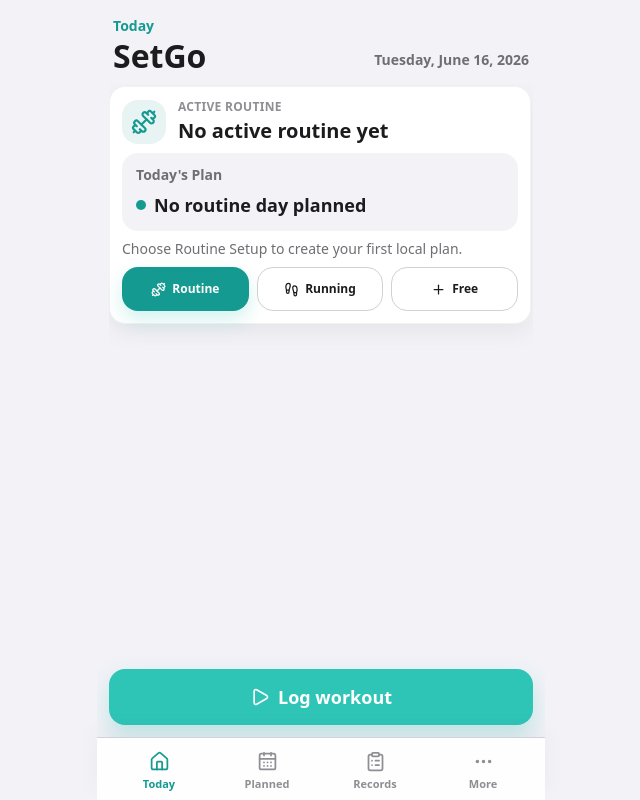
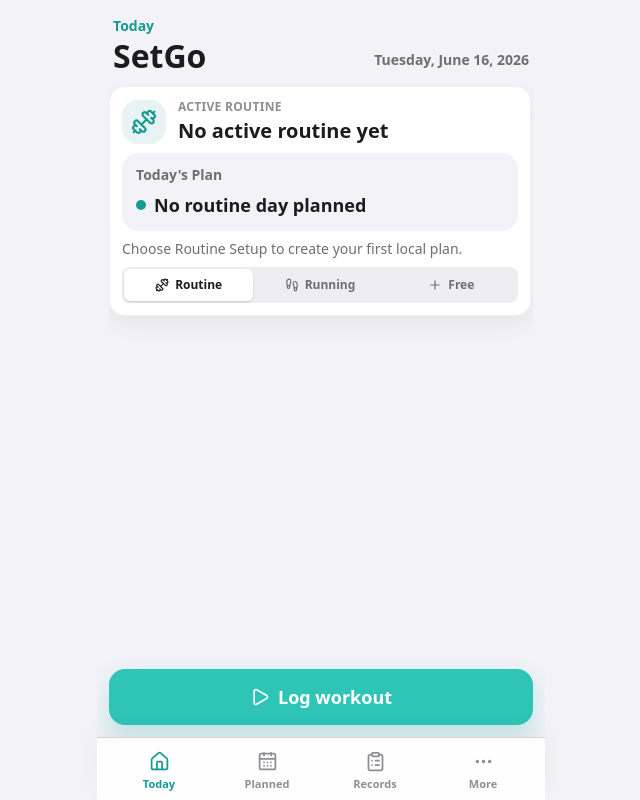
Before and after one commit to jeongjae/SetGo, a React (Vite) app: page / in a window 1280 px wide. Shown: the whole page, without its empty margins (319-959 px from the left). Built offline with nearby package versions, Linux system fonts and the light colour scheme.

Commit message:
Advance iOS UI polish and split page bundles

```diff
--- a/src/app/App.tsx
+++ b/src/app/App.tsx
@@ -1,16 +1,18 @@
-import { useEffect, useState } from 'react';
+import { Suspense, lazy, useEffect, useState } from 'react';
 import { PwaStatus } from './PwaStatus';
 import { AppBottomNav } from './AppBottomNav';
-import { CalendarPage } from '../pages/CalendarPage';
-import { ExportPage } from '../pages/ExportPage';
-import { MorePage } from '../pages/MorePage';
-import { RecordsPage } from '../pages/RecordsPage';
-import { RoutineSetupPage } from '../pages/RoutineSetupPage';
-import { TodayPage } from '../pages/TodayPage';
-import { WorkoutPage } from '../pages/WorkoutPage';
 import { getOrCreateTodayWorkout, getOrCreateWorkoutForDate, type WorkoutStartKind } from '../db/workouts';
 import { formatDateKey } from '../utils/date';
 import { requestPersistentStorage } from '../db/db';
+import { getStoredLocale } from '../i18n/i18n';
+
+const CalendarPage = lazy(() => import('../pages/CalendarPage').then((module) => ({ default: module.CalendarPage })));
+const ExportPage = lazy(() => import('../pages/ExportPage').then((module) => ({ default: module.ExportPage })));
+const MorePage = lazy(() => import('../pages/MorePage').then((module) => ({ default: module.MorePage })));
+const RecordsPage = lazy(() => import('../pages/RecordsPage').then((module) => ({ default: module.RecordsPage })));
+const RoutineSetupPage = lazy(() => import('../pages/RoutineSetupPage').then((module) => ({ default: module.RoutineSetupPage })));
+const TodayPage = lazy(() => import('../pages/TodayPage').then((module) => ({ default: module.TodayPage })));
+const WorkoutPage = lazy(() => import('../pages/WorkoutPage').then((module) => ({ default: module.WorkoutPage })));
 
 export type AppView = 'today' | 'calendar' | 'records' | 'more' | 'routines' | 'exercises' | 'weeklyPlan' | 'export' | 'workout';
 type WorkoutReturnView = 'today' | 'calendar' | 'records';
@@ -172,11 +174,14 @@ export function App() {
               refreshKey={refreshKey}
               onStartWorkout={(routineDayId, sessionId, createNew, kind) => void handleStartWorkout(routineDayId, undefined, sessionId, createNew, kind)}
             />;
+  const loadingLabel = getStoredLocale() === 'ko' ? '불러오는 중...' : 'Loading...';
 
   return (
     <main className="app-shell ios-screen">
       <PwaStatus />
-      {content}
+      <Suspense fallback={<div className="ios-page items-center justify-center text-sm font-bold text-[#6E6E73]">{loadingLabel}</div>}>
+        {content}
+      </Suspense>
       {view !== 'workout' ? <AppBottomNav activeView={view} onNavigate={handleNavigate} /> : null}
     </main>
   );
--- /dev/null
+++ b/src/components/IosPrimitives.tsx
@@ -0,0 +1,108 @@
+import { ChevronRight, type LucideIcon } from 'lucide-react';
+import type { ReactNode } from 'react';
+
+type IOSPageHeaderProps = {
+  eyebrow?: ReactNode;
+  title: ReactNode;
+  description?: ReactNode;
+  action?: ReactNode;
+};
+
+export function IOSPageHeader({ eyebrow, title, description, action }: IOSPageHeaderProps) {
+  return (
+    <header className="ios-page-header">
+      <div className="min-w-0">
+        {eyebrow ? <p className="ios-eyebrow">{eyebrow}</p> : null}
+        <h1 className="ios-title truncate">{title}</h1>
+        {description ? <p className="ios-subtext mt-1">{description}</p> : null}
+      </div>
+      {action}
+    </header>
+  );
+}
+
+type IOSListRowProps = {
+  icon: LucideIcon;
+  iconClassName?: string;
+  title: ReactNode;
+  detail?: ReactNode;
+  onClick?: () => void;
+};
+
+export function IOSListRow({
+  icon: Icon,
+  iconClassName = 'bg-[#8E8E93]',
+  title,
+  detail,
+  onClick,
+}: IOSListRowProps) {
+  const content = (
+    <>
+      <span className={`flex h-8 w-8 shrink-0 items-center justify-center rounded-lg text-white ${iconClassName}`}>
+        <Icon aria-hidden="true" size={17} />
+      </span>
+      <span className="min-w-0 flex-1">
+        <span className="block text-sm font-bold text-[#1C1C1E]">{title}</span>
+        {detail ? <span className="mt-0.5 block text-xs font-semibold text-[#8E8E93]">{detail}</span> : null}
+      </span>
+      {onClick ? <ChevronRight aria-hidden="true" size={16} className="text-[#C7C7CC]" /> : null}
+    </>
+  );
+
+  if (!onClick) {
+    return <div className="ios-row flex w-full items-center gap-3 bg-white p-3.5 text-left">{content}</div>;
+  }
+
+  return (
+    <button
+      type="button"
+      onClick={onClick}
+      className="ios-row flex w-full items-center gap-3 bg-white p-3.5 text-left transition-all active:bg-[#F2F2F7]"
+    >
+      {content}
+    </button>
+  );
+}
+
+type IOSSegmentedControlProps<T extends string> = {
+  value: T;
+  options: Array<{
+    value: T;
+    label: ReactNode;
+    icon?: LucideIcon;
+  }>;
+  onChange: (value: T) => void;
+  columns?: number;
+};
+
+export function IOSSegmentedControl<T extends string>({
+  value,
+  options,
+  onChange,
+  columns,
+}: IOSSegmentedControlProps<T>) {
+  return (
+    <div
+      className="ios-segmented"
+      style={{ gridTemplateColumns: `repeat(${columns ?? options.length}, minmax(0, 1fr))` }}
+    >
+      {options.map((option) => {
+        const active = value === option.value;
+        const Icon = option.icon;
+
+        return (
+          <button
+            key={option.value}
+            type="button"
+            onClick={() => onChange(option.value)}
+            aria-pressed={active}
+            className={`ios-segment ${active ? 'ios-segment-active' : ''}`}
+          >
+            {Icon ? <Icon aria-hidden="true" size={14} /> : null}
+            <span>{option.label}</span>
+          </button>
+        );
+      })}
+    </div>
+  );
+}
--- a/src/pages/MorePage.tsx
+++ b/src/pages/MorePage.tsx
@@ -1,6 +1,7 @@
-import { CalendarClock, ChevronRight, Database, Dumbbell, FileDown, Info, Languages, Library } from 'lucide-react';
+import { CalendarClock, Database, Dumbbell, FileDown, Info, Languages, Library } from 'lucide-react';
 import { useEffect, useState } from 'react';
 import type { AppView } from '../app/App';
+import { IOSListRow, IOSPageHeader } from '../components/IosPrimitives';
 import { getStoredLocale, saveStoredLocale, t, type AppLocale } from '../i18n/i18n';
 
 type MorePageProps = {
@@ -43,27 +44,24 @@ export function MorePage({ onNavigate, onLocaleChanged }: MorePageProps) {
       view: 'exercises' as AppView,
       icon: Library,
       bg: 'bg-[#FF9500]',
-      title: locale === 'ko' ? '운동 라이브러리' : t(locale, 'exerciseLibrary'),
+      title: t(locale, 'exerciseLibrary'),
       detail: locale === 'ko' ? '운동 검색, 추가, 변경' : 'Search, add and edit exercises',
     },
     {
       view: 'weeklyPlan' as AppView,
       icon: CalendarClock,
       bg: 'bg-[#5856D6]',
-      title: locale === 'ko' ? '운동 사이클 계획' : t(locale, 'weeklyPlan'),
-      detail: locale === 'ko' ? '운동/휴식/러닝 사이클' : 'Workout, rest, and running cycle',
+      title: t(locale, 'weeklyPlan'),
+      detail: locale === 'ko' ? '운동, 휴식, 러닝 사이클' : 'Workout, rest, and running cycle',
     },
   ];
 
   return (
     <section className="ios-page gap-3.5 px-4 pb-4 pt-3.5">
-      <header className="ios-page-header">
-        <div>
-          <p className="ios-eyebrow">{t(locale, 'more')}</p>
-          <h1 className="ios-title">
-            {locale === 'ko' ? '관리 및 데이터' : 'Management and Data'}
-          </h1>
-        </div>
+      <IOSPageHeader
+        eyebrow={t(locale, 'more')}
+        title={locale === 'ko' ? '관리 및 데이터' : 'Management and Data'}
+        action={(
           <button
             type="button"
             aria-label={locale === 'ko' ? '데이터 저장 정보' : 'Data storage information'}
@@ -74,50 +72,35 @@ export function MorePage({ onNavigate, onLocaleChanged }: MorePageProps) {
           >
             <Info aria-hidden="true" size={20} />
           </button>
-      </header>
+        )}
+      />
 
       <div className="inner-scroll min-h-0 space-y-4 py-0.5">
         <p className="ios-subtext px-0.5">
           {locale === 'ko'
-            ? '루틴, 운동 라이브러리와 로컬 백업을 관리합니다.'
+            ? '루틴, 운동 라이브러리, 로컬 백업을 한곳에서 관리합니다.'
             : 'Manage routines, the exercise library, and local backups.'}
         </p>
 
         <div className="ios-group overflow-hidden">
-          {managementRows.map(({ view, icon: Icon, bg, title, detail }) => (
-            <button
+          {managementRows.map(({ view, icon, bg, title, detail }) => (
+            <IOSListRow
               key={view}
-              type="button"
+              icon={icon}
+              iconClassName={bg}
+              title={title}
+              detail={detail}
               onClick={() => onNavigate(view)}
-              className="ios-row flex w-full items-center gap-3 bg-white p-3.5 text-left transition-all active:bg-[#F2F2F7]"
-            >
-              <span className={`flex h-8 w-8 shrink-0 items-center justify-center rounded-lg text-white ${bg}`}>
-                <Icon aria-hidden="true" size={17} />
-              </span>
-              <span className="min-w-0 flex-1">
-                <span className="block text-sm font-bold text-[#1C1C1E]">{title}</span>
-                <span className="mt-0.5 block text-xs font-semibold text-[#8E8E93]">{detail}</span>
-              </span>
-              <ChevronRight aria-hidden="true" size={16} className="text-[#C7C7CC]" />
-            </button>
+            />
           ))}
 
-          <button
-            type="button"
+          <IOSListRow
+            icon={FileDown}
+            iconClassName="bg-[#34C759]"
+            title={t(locale, 'export')}
+            detail={locale === 'ko' ? 'Markdown, JSON 백업, CSV 관리' : 'Markdown, JSON backup, CSV management'}
             onClick={() => onNavigate('export')}
-            className="ios-row flex w-full items-center gap-3 bg-white p-3.5 text-left transition-all active:bg-[#F2F2F7]"
-          >
-            <span className="flex h-8 w-8 shrink-0 items-center justify-center rounded-lg bg-[#34C759] text-white">
-              <FileDown aria-hidden="true" size={17} />
-            </span>
-            <span className="min-w-0 flex-1">
-              <span className="block text-sm font-bold text-[#1C1C1E]">{t(locale, 'export')}</span>
-              <span className="mt-0.5 block text-xs font-semibold text-[#8E8E93]">
-                {locale === 'ko' ? 'Markdown, JSON 백업, CSV 관리' : 'Markdown, JSON backup, CSV management'}
-              </span>
-            </span>
-            <ChevronRight aria-hidden="true" size={16} className="text-[#C7C7CC]" />
-          </button>
+          />
 
           <div className="ios-row flex w-full items-center gap-3 bg-white p-3.5 text-left">
             <span className="flex h-8 w-8 shrink-0 items-center justify-center rounded-lg bg-[#8E8E93] text-white">
@@ -126,7 +109,7 @@ export function MorePage({ onNavigate, onLocaleChanged }: MorePageProps) {
             <span className="min-w-0 flex-1">
               <span className="block text-sm font-bold text-[#1C1C1E]">{t(locale, 'language')}</span>
               <span className="mt-0.5 block text-xs font-semibold text-[#8E8E93]">
-                {locale === 'ko' ? '앱 표시 언어' : 'Display language'}
+                {locale === 'ko' ? '표시 언어' : 'Display language'}
               </span>
             </span>
             <div className="flex shrink-0 items-center rounded-xl border border-black/5 bg-[#F2F2F7] p-0.5">
--- a/src/pages/RecordsPage.tsx
+++ b/src/pages/RecordsPage.tsx
@@ -2,6 +2,7 @@ import { BarChart3, CalendarRange } from 'lucide-react';
 import { useState } from 'react';
 import { ActualsPage } from './ActualsPage';
 import { StatsPage } from './StatsPage';
+import { IOSSegmentedControl } from '../components/IosPrimitives';
 import type { WorkoutStartKind } from '../db/workouts';
 import { getStoredLocale, t } from '../i18n/i18n';
 
@@ -25,30 +26,16 @@ export function RecordsPage({
   const [locale] = useState(() => getStoredLocale());
   const [subView, setSubView] = useState<RecordsSubView>('actuals');
   const recordModeControl = (
-    <div className="ios-segmented grid-cols-2">
-      {recordsSubViews.map((view) => {
-        const active = subView === view;
-        const Icon = view === 'actuals' ? CalendarRange : BarChart3;
-        const label = view === 'actuals' ? t(locale, 'recordsCalendar') : t(locale, 'recordsAnalysis');
-
-        return (
-          <button
-            key={view}
-            type="button"
-            onClick={() => setSubView(view)}
-            aria-pressed={active}
-            className={`ios-segment ${
-              active
-                ? 'ios-segment-active'
-                : ''
-            }`}
-          >
-            <Icon aria-hidden="true" size={14} />
-            <span>{label}</span>
-          </button>
-        );
-      })}
-    </div>
+    <IOSSegmentedControl
+      value={subView}
+      onChange={setSubView}
+      columns={2}
+      options={recordsSubViews.map((view) => ({
+        value: view,
+        icon: view === 'actuals' ? CalendarRange : BarChart3,
+        label: view === 'actuals' ? t(locale, 'recordsCalendar') : t(locale, 'recordsAnalysis'),
+      }))}
+    />
   );
 
   if (subView === 'stats') {
--- a/src/pages/TodayPage.tsx
+++ b/src/pages/TodayPage.tsx
@@ -1,5 +1,6 @@
 import { Dumbbell, Footprints, Play, Plus, Trash2 } from 'lucide-react';
 import { useEffect, useMemo, useState } from 'react';
+import { IOSSegmentedControl } from '../components/IosPrimitives';
 import { db } from '../db/db';
 import {
   getActiveRoutineDays,
@@ -8,7 +9,13 @@ import {
   getRoutineScheduleForDate,
 } from '../db/routines';
 import { seedDefaultExercises } from '../db/seed';
-import { deleteWorkoutSession, getRecentWorkoutSummaries, getTodayWorkout, getWorkoutSummariesForDate, type WorkoutSummary } from '../db/workouts';
+import {
+  deleteWorkoutSession,
+  getRecentWorkoutSummaries,
+  getTodayWorkout,
+  getWorkoutSummariesForDate,
+  type WorkoutSummary,
+} from '../db/workouts';
 import { getExerciseName } from '../domain/exercises';
 import { getStoredLocale, t } from '../i18n/i18n';
 import type { CardioRecord, Routine, RoutineDay, WorkoutSession, WorkoutSessionKind } from '../types';
@@ -98,6 +105,7 @@ export function TodayPage({ refreshKey, onStartWorkout }: TodayPageProps) {
         setInProgressSession(todayWorkout?.session);
         setTodayRoutineDay(todaySchedule.routineDay);
         setNextRoutineDay(nextDay);
+
         const seenRoutineDayIds = new Set<string>();
         const recentCompletedRoutineWorkouts = recentWorkouts
           .filter((summary) => (
@@ -113,12 +121,16 @@ export function TodayPage({ refreshKey, onStartWorkout }: TodayPageProps) {
             return true;
           })
           .slice(0, 3);
+
         setRecentRoutineWorkouts(recentCompletedRoutineWorkouts);
         setIsTodayRestDay(todaySchedule.isRestDay);
         setIsTodayRunningPlan(todaySchedule.kind === 'running');
         setTodayInProgressWorkouts(todayWorkouts.filter((summary) => summary.session.status === 'in_progress'));
         setSelectedRoutineDayId((current) => {
-          const scheduledRoutineDayId = todaySchedule.kind === 'routine' && !todaySchedule.isRestDay ? todaySchedule.routineDay?.id : undefined;
+          const scheduledRoutineDayId = todaySchedule.kind === 'routine' && !todaySchedule.isRestDay
+            ? todaySchedule.routineDay?.id
+            : undefined;
+
           return todayWorkout?.session.routineDayId
             ?? scheduledRoutineDayId
             ?? (days.some((day) => day.id === current) ? current : undefined);
@@ -174,6 +186,7 @@ export function TodayPage({ refreshKey, onStartWorkout }: TodayPageProps) {
     if (selectedWorkoutKind === 'free') return summary.session.entryKind === 'free';
     return summary.session.routineDayId === selectedRoutineDayId;
   });
+
   function handleStartSelectedWorkout() {
     if (matchingInProgressWorkout) {
       onStartWorkout(matchingInProgressWorkout.session.routineDayId, matchingInProgressWorkout.session.id);
@@ -269,44 +282,16 @@ export function TodayPage({ refreshKey, onStartWorkout }: TodayPageProps) {
             </button>
           ) : null}
 
-          <div className="grid grid-cols-3 gap-2">
-            <button
-              type="button"
-              onClick={() => setSelectedWorkoutKind('planned')}
-              className={`flex min-h-11 items-center justify-center gap-1.5 rounded-2xl border px-2 text-xs font-black transition-all active:scale-95 ${
-                selectedWorkoutKind === 'planned'
-                  ? 'border-transparent bg-accent-dark text-white shadow-[0_8px_18px_rgba(46,196,182,0.22)]'
-                  : 'border-[#D1D1D6] bg-white text-[#1C1C1E] hover:bg-[#F2F2F7]'
-              }`}
-            >
-              <Dumbbell aria-hidden="true" size={15} />
-              <span>{locale === 'ko' ? '루틴' : 'Routine'}</span>
-            </button>
-            <button
-              type="button"
-              onClick={() => setSelectedWorkoutKind('running')}
-              className={`flex min-h-11 items-center justify-center gap-1.5 rounded-2xl border px-2 text-xs font-black transition-all active:scale-95 ${
-                selectedWorkoutKind === 'running'
-                  ? 'border-transparent bg-[#007AFF] text-white shadow-[0_8px_18px_rgba(0,122,255,0.2)]'
-                  : 'border-[#D1D1D6] bg-white text-[#1C1C1E] hover:bg-[#F2F2F7]'
-              }`}
-            >
-              <Footprints aria-hidden="true" size={15} />
-              <span>{locale === 'ko' ? '러닝' : 'Running'}</span>
-            </button>
-            <button
-              type="button"
-              onClick={() => setSelectedWorkoutKind('free')}
-              className={`flex min-h-11 items-center justify-center gap-1.5 rounded-2xl border px-2 text-xs font-black transition-all active:scale-95 ${
-                selectedWorkoutKind === 'free'
-                  ? 'border-transparent bg-[#5856D6] text-white shadow-[0_8px_18px_rgba(88,86,214,0.18)]'
-                  : 'border-[#D1D1D6] bg-white text-[#1C1C1E] hover:bg-[#F2F2F7]'
-              }`}
-            >
-              <Plus aria-hidden="true" size={15} />
-              <span>{locale === 'ko' ? '자유' : 'Free'}</span>
-            </button>
-          </div>
+          <IOSSegmentedControl
+            value={selectedWorkoutKind}
+            onChange={setSelectedWorkoutKind}
+            columns={3}
+            options={[
+              { value: 'planned', label: locale === 'ko' ? '루틴' : 'Routine', icon: Dumbbell },
+              { value: 'running', label: locale === 'ko' ? '러닝' : 'Running', icon: Footprints },
+              { value: 'free', label: locale === 'ko' ? '자유' : 'Free', icon: Plus },
+            ]}
+          />
 
           {routineDays.length > 0 ? (
             <div className="flex flex-wrap gap-2">
@@ -347,7 +332,7 @@ export function TodayPage({ refreshKey, onStartWorkout }: TodayPageProps) {
             <div className="rounded-2xl bg-[#F2F2F7] px-3 py-3">
               <div className="flex items-center justify-between gap-2">
                 <p className="text-sm font-black text-primary">{locale === 'ko' ? '최근 루틴 빠른 시작' : 'Recent routine starts'}</p>
-                <span className="text-[11px] font-bold text-text-secondary">{locale === 'ko' ? 'Hevy식 바로 기록' : 'Tap to log'}</span>
+                <span className="text-[11px] font-bold text-text-secondary">{locale === 'ko' ? '바로 기록' : 'Tap to log'}</span>
               </div>
               <div className="mt-2 flex gap-2 overflow-x-auto pb-1 scrollbar-none">
                 {recentRoutineWorkouts.map((summary) => (
```
Lines whose indentation alone changed are shown as unchanged.
